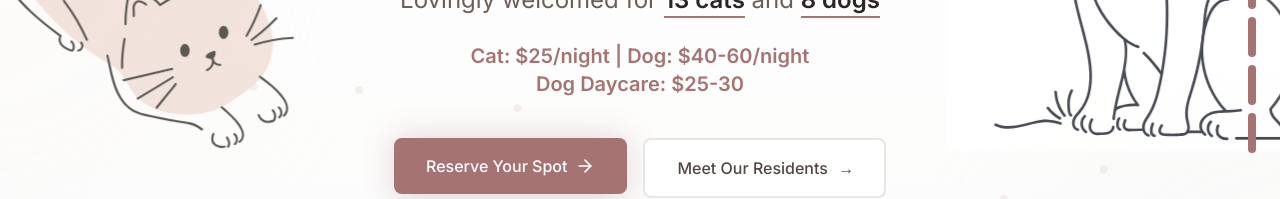
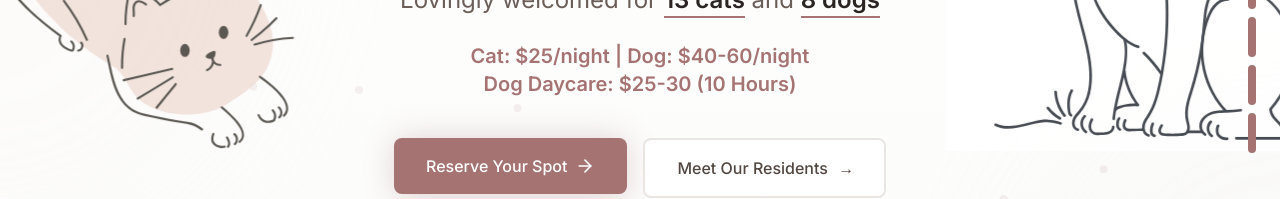
Before and after one commit to Cocochoiii/coco_petboarding, a Next.js app: page / in a window 1280 px wide. Shown: the part 435-634 px from the top of the page. Built offline with nearby package versions, Linux system fonts and the light colour scheme.

Commit message:
fix prices2

```diff
--- a/components/HeroSection.tsx
+++ b/components/HeroSection.tsx
@@ -264,7 +264,7 @@ export default function HeroSection() {
                                     whileHover={{ scale: 1.05 }}
                                 >
                                     <div>Cat: $25/night | Dog: $40-60/night</div>
-                                    <div>Dog Daycare: $25-30</div>
+                                    <div>Dog Daycare: $25-30 (10 Hours)</div>
                                 </motion.div>
                                 {/* CTA Buttons */}
                                 <div className="flex flex-col sm:flex-row gap-4 justify-center">
--- a/components/Services.tsx
+++ b/components/Services.tsx
@@ -41,7 +41,7 @@ export default function Services() {
             description: 'Your pet stays in our cozy home environment with 24/7 supervision and care',
             price: (
                 <div>
-                    <div>Cat: $25/night | Dog: $40-60/night</div>
+                    <div>Cat: $25 | Dog: $40-60</div>
                     <div>Dog Daycare: $25-30</div>
                 </div>
             ),
```
